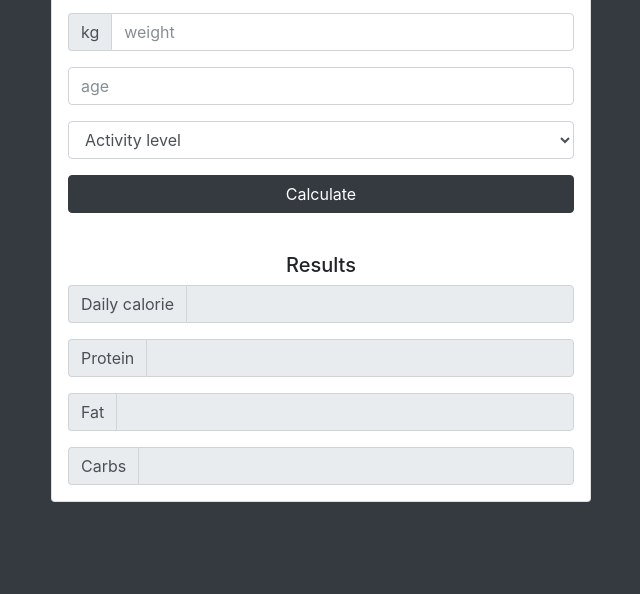
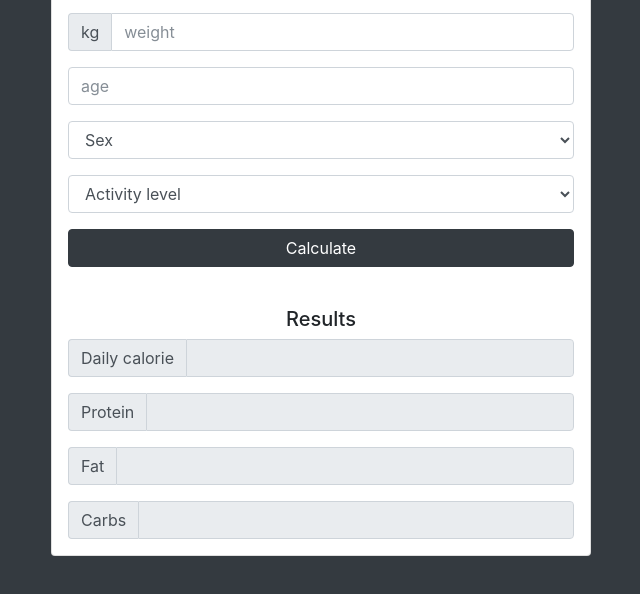
Before and after one commit to LJaglin/calorie-calc, a plain HTML site: page index.html in a window 1280 px wide. Shown: the part 162-756 px from the top of the page, without its empty margins (319-959 px from the left). Drawn offline with nearby package versions, Linux system fonts and the light colour scheme.

Commit message:
Add select for sex

```diff
--- a/index.html
+++ b/index.html
@@ -32,6 +32,15 @@
                         <div class="form-group px-3">
                             <div class="input-group">
                                 <input type="number" placeholder="age" id="age" class="form-control">
+                            </div>
+                        </div>
+                        <div class="form-group px-3">
+                            <div class="input-group">
+                                <select id="sex" class="form-control">
+                                    <option value="" selected disabled>Sex</option>
+                                    <option value="1">Male</option>
+                                    <option value="2">Female</option>
+                                </select>
                             </div>
                         </div>
                         <div class="form-group px-3">
```
